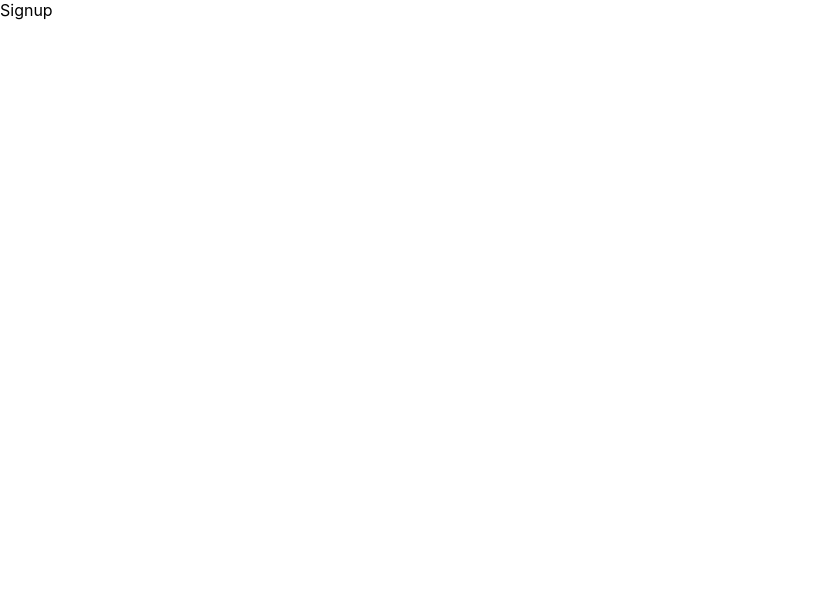
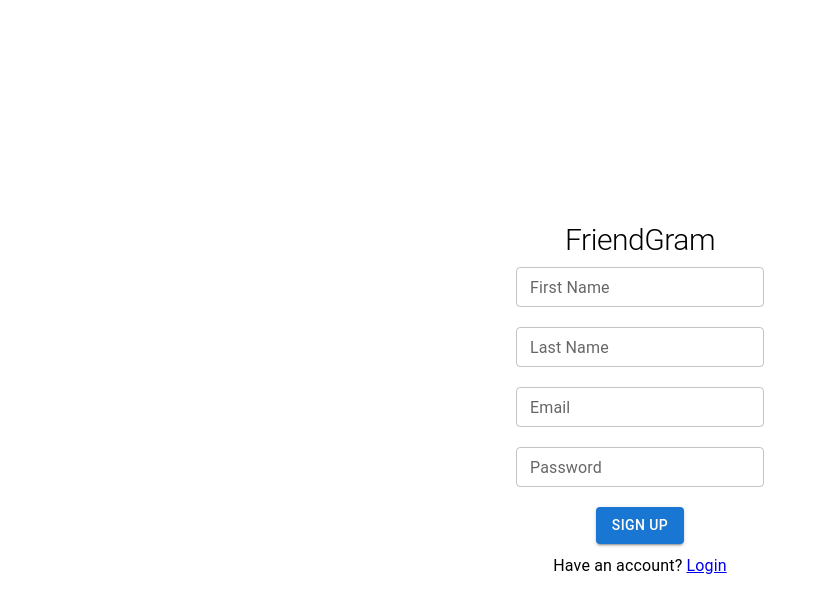
Before and after one commit to samrasugu/FriendGram, a React (Create React App) app: page /signup in a window 1280 px wide. Shown: the top 612 px of the page, without its empty margins (0-826 px from the left). Built offline with nearby package versions, Linux system fonts and the light colour scheme.

Commit message:
Login & Signup basic UI

```diff
--- a/src/pages/Login.jsx
+++ b/src/pages/Login.jsx
@@ -1,8 +1,18 @@
+import { Box, Button, TextField, Typography } from '@mui/material'
 import React from 'react'
+import {Link} from 'react-router-dom';
 
 const Login = () => {
   return (
-    <div>Login</div>
+    <Box sx={{display: "flex", alignItems: "center", justifyContent: "center", height: "100vh"}}>
+        <Box sx={{display: "flex", flexDirection: "column", alignItems: "center", margin: "30px"}}>
+            <Typography variant="h1" component="h2" sx={{fontSize: "30px"}}>FriendGram</Typography>
+            <TextField label="Email" size='small' variant='outlined' sx={{margin: '10px' }}/>
+            <TextField label="Password" size='small' variant='outlined' sx={{margin: '10px' }}/>
+            <Button variant='contained' sx={{margin: "10px"}}>SIGN IN</Button>
+            <Typography>New here? <Link to="/signup">Register</Link></Typography>
+        </Box>
+    </Box>
   )
 }
 
--- a/src/pages/Signup.jsx
+++ b/src/pages/Signup.jsx
@@ -1,8 +1,20 @@
 import React from 'react'
+import {Link} from 'react-router-dom';
+import { Box, Button, TextField, Typography } from '@mui/material'
 
 const Signup = () => {
   return (
-    <div>Signup</div>
+    <Box sx={{display: "flex", alignItems: "center", justifyContent: "center", height: "100vh"}}>
+        <Box sx={{display: "flex", flexDirection: "column", alignItems: "center", margin: "30px"}}>
+            <Typography variant="h1" component="h2" sx={{fontSize: "30px"}}>FriendGram</Typography>
+            <TextField label="First Name" size='small' variant='outlined' sx={{margin: '10px' }}/>
+            <TextField label="Last Name" size='small' variant='outlined' sx={{margin: '10px' }}/>
+            <TextField label="Email" size='small' variant='outlined' sx={{margin: '10px' }}/>
+            <TextField label="Password" size='small' variant='outlined' sx={{margin: '10px' }}/>
+            <Button variant='contained' sx={{margin: "10px"}}>SIGN UP</Button>
+            <Typography>Have an account? <Link to="/login">Login</Link></Typography>
+        </Box>
+    </Box>
   )
 }
 
```
